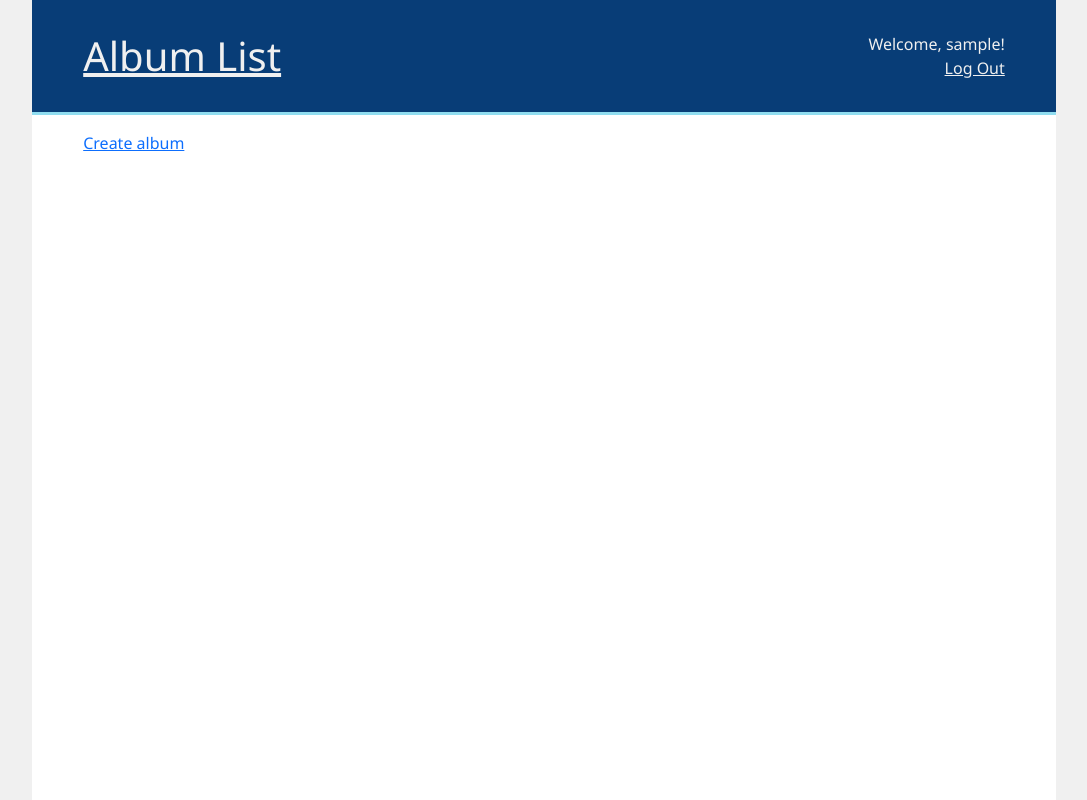
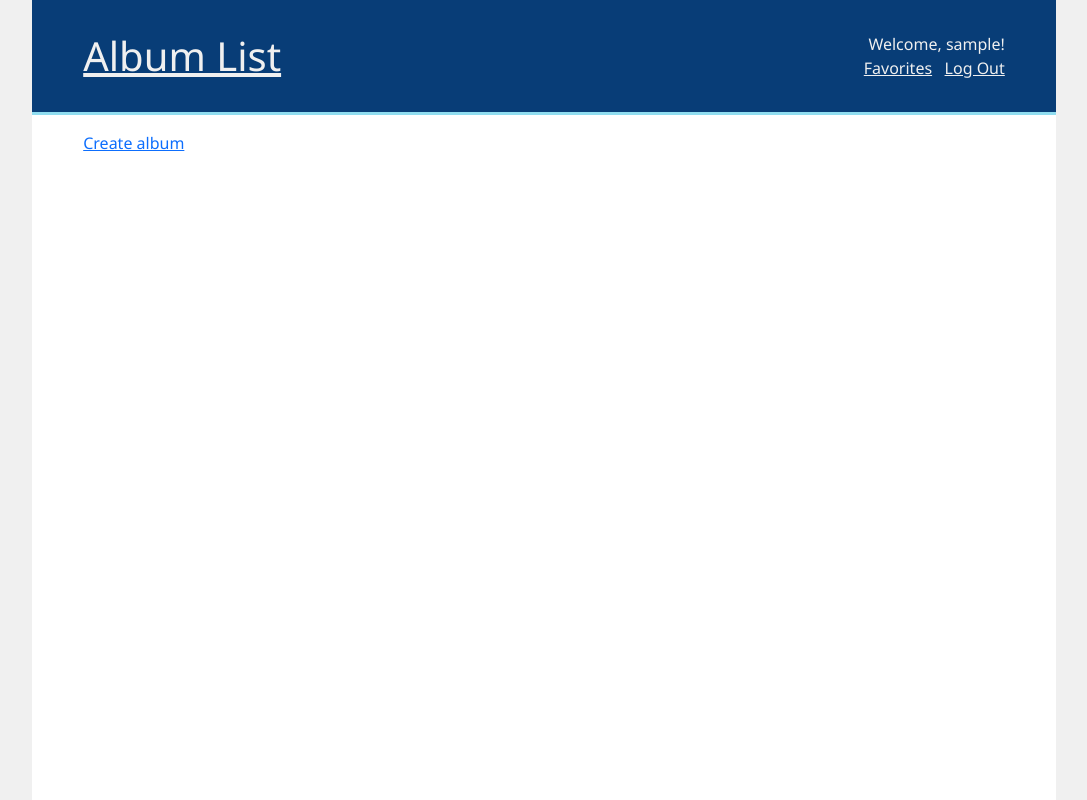
Before and after one commit to Momentum-Team-14/django-music-collection-leximainw, a Django app: page /albums/ in a window 1280 px wide. Shown: the whole page, without its empty margins (96-1183 px from the left). Run offline with Django 4.2, Linux system fonts and the light colour scheme; the visitor is signed in with stand-in values (Sample User, id 1); data comes from the database, SQL or seed files in the repository; data that the repository does not hold is empty; some libraries are stand-ins or nearby versions.

Commit message:
implement favorite albums

```diff
--- a/albums/urls.py
+++ b/albums/urls.py
@@ -5,6 +5,7 @@ from . import views
 urlpatterns = [
     path('', views.album_list),
     path('accounts/register/', views.register, name='Register'),
+    path('favorites/', views.favorites, name='Favorites'),
     path('albums/', views.album_list, name='Album list'),
     path('albums/new/', views.album_new, name='New album'),
     path('albums/<int:pk>/', views.album_details, name='Album details'),
--- a/albums/views.py
+++ b/albums/views.py
@@ -31,6 +31,14 @@ def register(request):
     else:
         form = UserCreationForm()
         return render(request, 'registration/register.html', {'form': form})
+
+
+def favorites(request):
+    if not request.user.is_authenticated:
+        raise PermissionDenied()
+    profile, _ = Profile.objects.get_or_create(user=request.user)
+    favorites = profile.favorites.all()
+    return render(request, 'albums/favorites.html', {'favorites': favorites})
 
 
 def album_list(request):
--- a/templates/base.html
+++ b/templates/base.html
@@ -18,7 +18,7 @@
                     <div class="text-right">
                         {% if user.is_authenticated %}
                             <div>Welcome, {{ user.username }}!</div>
-                            <div><a href="/accounts/logout/">Log Out</a></div>
+                            <div><a href="{% url 'Favorites' %}">Favorites</a> &nbsp; <a href="/accounts/logout/">Log Out</a></div>
                         {% else %}
                             <a href="/accounts/login/">Log In</a> or <a href="/accounts/register/">Register</a>
                         {% endif %}
```
Also changed, not shown: templates/albums/favorites.html (added, +8 -0 lines).
